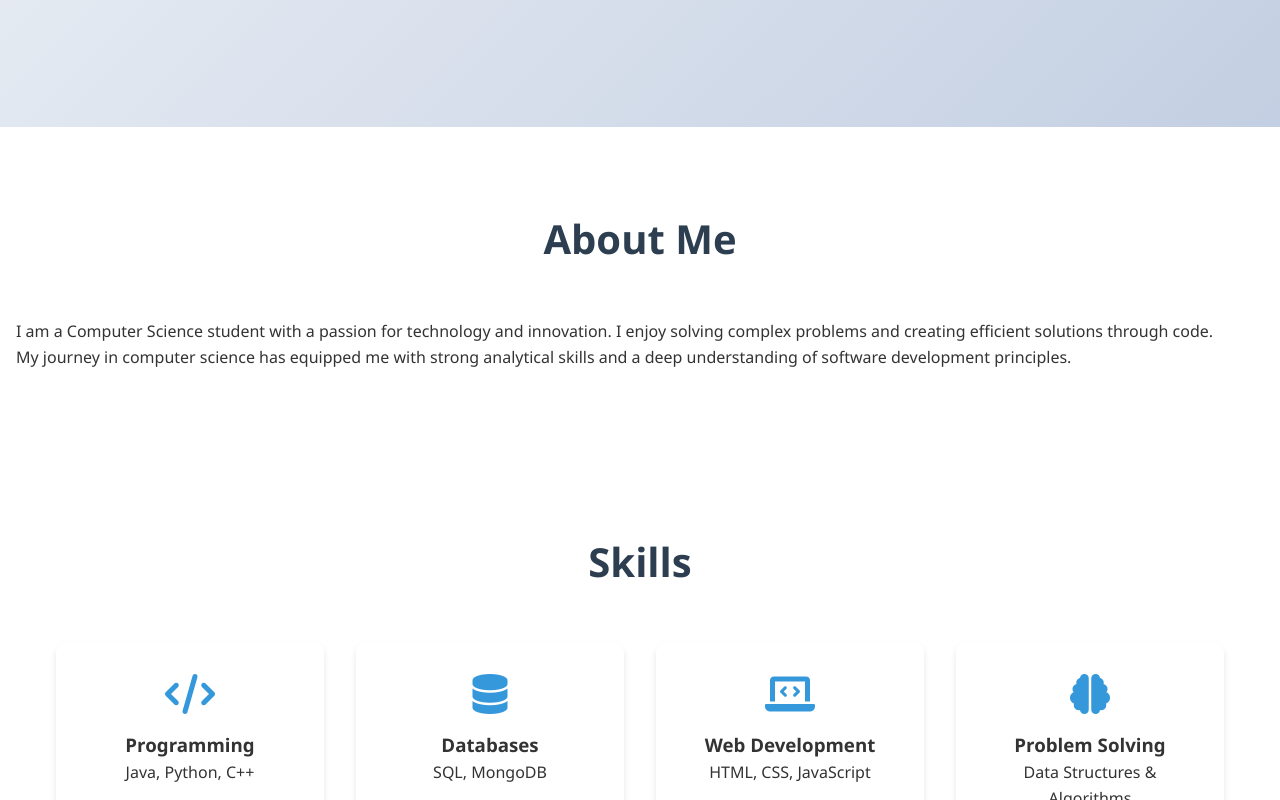
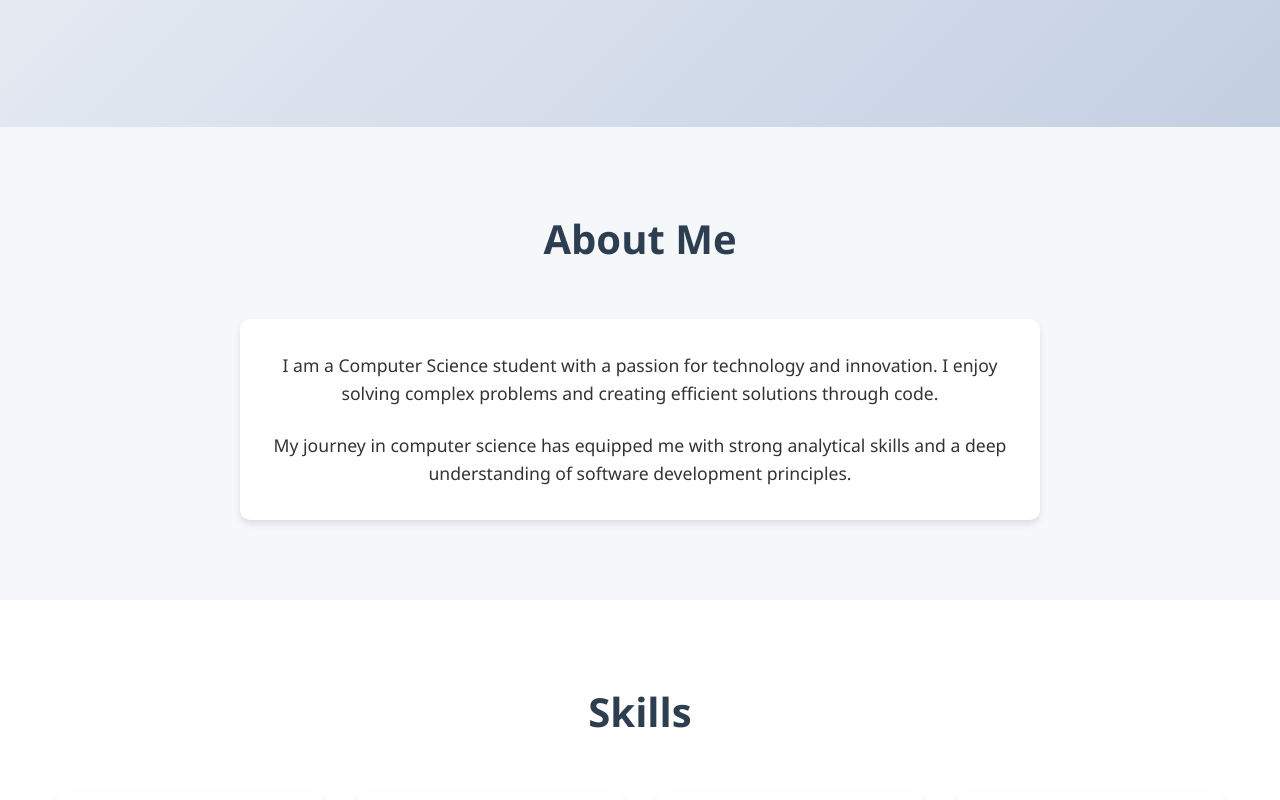
Before and after one commit to Rudranarayan-Saho0/Personal-Portfolio, a plain HTML site: page index.html in a window 1280 px wide. Shown: the part 673-1473 px from the top of the page. Drawn offline with nearby package versions, Linux system fonts and the light colour scheme.

Commit message:
Update styles.css
Fix Errors

```diff
--- a/styles.css
+++ b/styles.css
@@ -151,6 +151,37 @@ section h2 {
     font-size: clamp(2rem, 4vw, 2.5rem);
     margin-bottom: 3rem;
     color: var(--secondary-color);
+}
+
+/* About Section */
+.about {
+    background-color: var(--background-light);
+}
+
+.about-content {
+    max-width: var(--container-width);
+    margin: 0 auto;
+    padding: 0 1rem;
+}
+
+.about-text {
+    max-width: 800px;
+    margin: 0 auto;
+    text-align: center;
+    background: white;
+    padding: 2rem;
+    border-radius: 10px;
+    box-shadow: var(--card-shadow);
+}
+
+.about-text p {
+    font-size: 1.1rem;
+    color: var(--text-color);
+    margin-bottom: 1.5rem;
+}
+
+.about-text p:last-child {
+    margin-bottom: 0;
 }
 
 /* Skills Grid */
```
